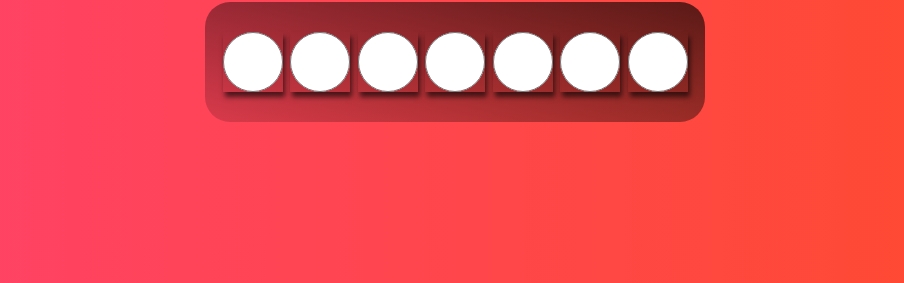
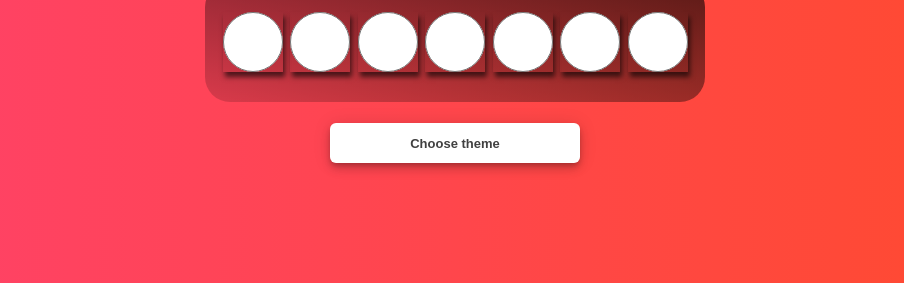
Before and after one commit to WillAngelis/cronometro-js, a plain HTML site: page index.html in a window 1280 px wide. Shown: the part 517-800 px from the top of the page, without its empty margins (185-1089 px from the left). Drawn offline with Linux system fonts and the light colour scheme.

Commit message:
Alinhando container settings

```diff
--- a/css/style.css
+++ b/css/style.css
@@ -8,6 +8,7 @@ main {
   padding: 0;
   color: #fff;
   box-sizing: border-box;
+  overflow: hidden;
 }
 .container__timer {
   width: 100vw;
@@ -16,4 +17,15 @@ main {
   flex-direction: column;
   justify-content: center;
   align-items: center;
+  position: relative;
 }
+.container--flex{
+  display: flex;
+  flex-direction: column;
+  align-items: center;
+  justify-content: center;
+}
+.settings{
+  position: absolute;
+  bottom: 15%;
+}
```
